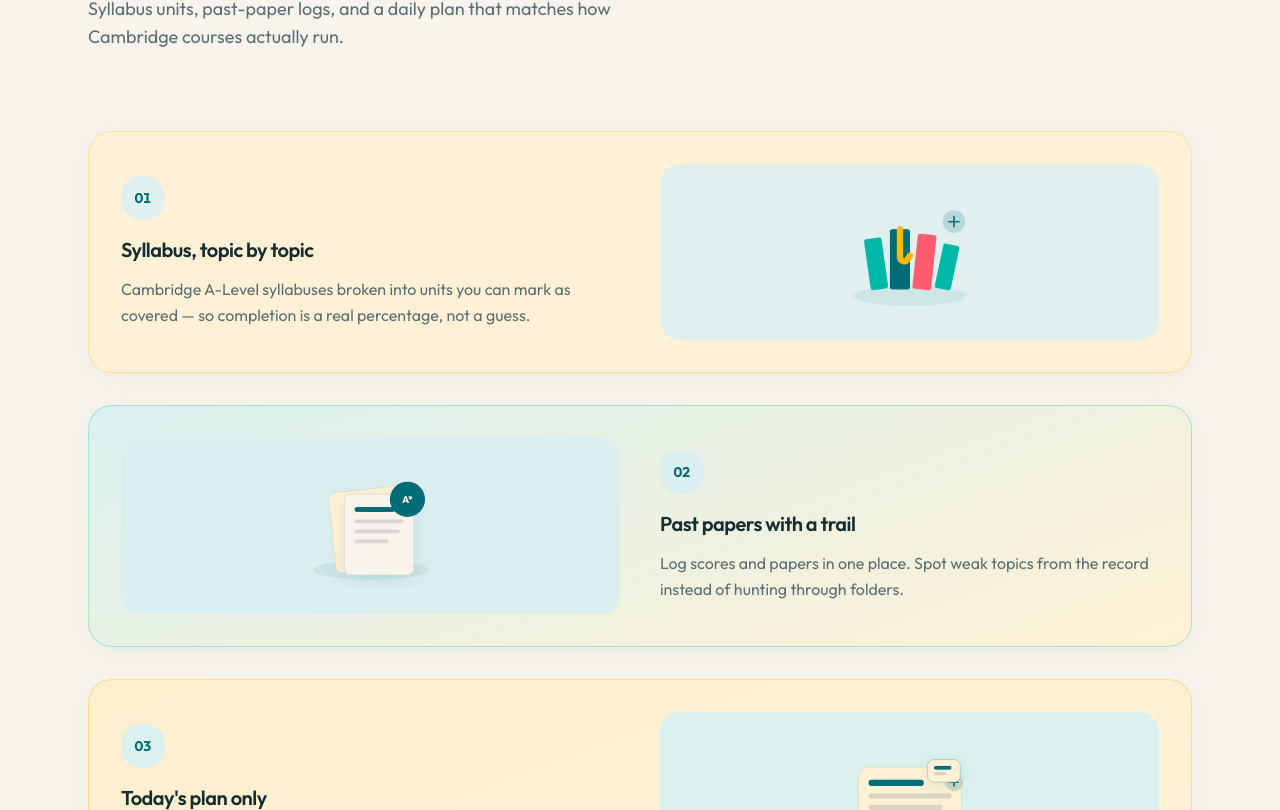
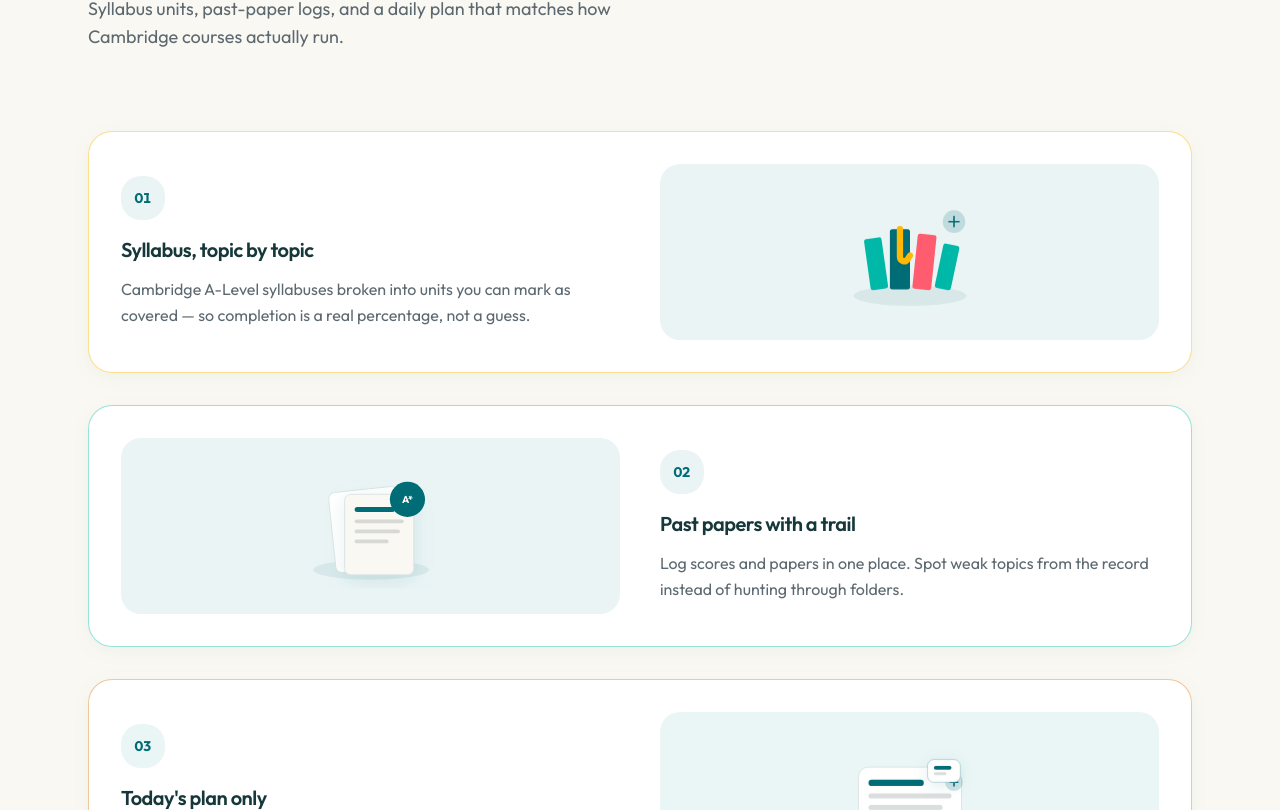
Before and after one commit to ActifDevs/lockdinapp, a React (Vite) app in the folder artifacts/revision-platform/: page / in a window 1280 px wide. Shown: the part 1010-1820 px from the top of the page. Built offline with nearby package versions, Linux system fonts and the light colour scheme.

Commit message:
Ui Switch up - Colors condensed

```diff
--- a/artifacts/revision-platform/src/index.css
+++ b/artifacts/revision-platform/src/index.css
@@ -69,7 +69,9 @@
   --radius-2xl: calc(var(--radius) + 8px);
 }
 
-/* LIGHT MODE — lively coral / amber / teal / cream */
+/* LIGHT MODE — education teal + amber accents on cream canvas
+   Brand: Coral #FF5A6E · Amber #FFB703 · Teal #00B8A9 · Deep #006D77 · Cream #FFF1D6
+   Surfaces follow LMS pattern: tinted page, white cards, brand accents only */
 :root {
   --button-outline: rgba(0, 109, 119, 0.1);
   --badge-outline: rgba(0, 109, 119, 0.06);
@@ -77,63 +79,60 @@
   --elevate-1: rgba(0, 109, 119, 0.03);
   --elevate-2: rgba(0, 109, 119, 0.06);
 
-  /* Brand palette
-     Coral #FF5A6E · Amber #FFB703 · Teal #00B8A9 · Deep #006D77 · Cream #FFF1D6 */
   --brand-coral: 353 100% 68%;
   --brand-amber: 43 100% 51%;
   --brand-teal: 175 100% 36%;
   --brand-deep: 185 100% 23%;
   --brand-cream: 40 100% 92%;
 
-  /* Cream workspace — cards sit on a softer wash so brand fills read clearly */
-  --background: 40 42% 95%;
-  --foreground: 185 35% 14%;
-
-  --border: 40 28% 86%;
-  /* Brand cream as the default card fill (#FFF1D6 family) */
-  --card: 40 100% 92%;
-  --card-foreground: 185 35% 14%;
-  --card-border: 40 45% 82%;
-
-  --sidebar: 40 55% 97%;
-  --sidebar-foreground: 185 28% 20%;
-  --sidebar-border: 40 28% 88%;
+  /* Soft cream-mint canvas (not full yellow cream) */
+  --background: 42 48% 96.5%;
+  --foreground: 185 45% 16%;
+
+  --border: 185 14% 88%;
+  /* White cards for readable content */
+  --card: 0 0% 100%;
+  --card-foreground: 185 45% 16%;
+  --card-border: 185 14% 90%;
+
+  --sidebar: 40 40% 98%;
+  --sidebar-foreground: 185 30% 22%;
+  --sidebar-border: 185 12% 90%;
   --sidebar-primary: 185 100% 23%;
-  --sidebar-primary-foreground: 40 100% 96%;
-  --sidebar-accent: 175 45% 92%;
+  --sidebar-primary-foreground: 0 0% 100%;
+  --sidebar-accent: 175 40% 94%;
   --sidebar-accent-foreground: 185 100% 20%;
   --sidebar-ring: 185 100% 23%;
 
-  --popover: 40 100% 99%;
-  --popover-foreground: 185 35% 14%;
-  --popover-border: 40 30% 90%;
-
-  /* Deep sea teal — primary actions */
+  --popover: 0 0% 100%;
+  --popover-foreground: 185 45% 16%;
+  --popover-border: 185 14% 90%;
+
+  /* Deep teal — primary actions */
   --primary: 185 100% 23%;
-  --primary-foreground: 40 100% 96%;
-
-  --secondary: 40 45% 93%;
-  --secondary-foreground: 185 30% 22%;
-
-  --muted: 40 35% 93%;
-  --muted-foreground: 185 12% 40%;
-
-  /* Bright teal wash */
-  --accent: 175 50% 92%;
+  --primary-foreground: 0 0% 100%;
+
+  --secondary: 175 28% 94%;
+  --secondary-foreground: 185 35% 22%;
+
+  --muted: 185 16% 94%;
+  /* Slate secondary text for WCAG contrast (not muddy teal-gray) */
+  --muted-foreground: 200 10% 40%;
+
+  --accent: 175 42% 93%;
   --accent-foreground: 185 100% 20%;
 
-  /* Coral for errors / hot accents */
-  --destructive: 353 90% 55%;
+  /* Coral for errors — slightly deeper for contrast on white */
+  --destructive: 353 85% 52%;
   --destructive-foreground: 0 0% 100%;
 
-  --input: 40 30% 91%;
+  --input: 185 14% 92%;
   --ring: 185 100% 23%;
 
-  /* Multi-hue charts from the brand set */
   --chart-1: 185 100% 23%;
   --chart-2: 175 100% 36%;
-  --chart-3: 43 100% 51%;
-  --chart-4: 353 100% 68%;
+  --chart-3: 32 95% 44%;
+  --chart-4: 353 85% 55%;
   --chart-5: 185 25% 45%;
 
   --app-font-sans: 'Outfit', system-ui, sans-serif;
@@ -142,26 +141,27 @@
 
   --radius: 1rem;
 
-  --shadow-2xs: 0 1px 2px hsl(185 40% 18% / 0.05);
-  --shadow-xs: 0 2px 8px hsl(185 40% 18% / 0.06);
-  --shadow-sm: 0 4px 16px hsl(185 40% 18% / 0.07);
-  --shadow: 0 8px 24px hsl(185 40% 18% / 0.08);
-  --shadow-md: 0 12px 32px hsl(185 40% 18% / 0.09);
-  --shadow-lg: 0 16px 40px hsl(185 40% 18% / 0.1);
-  --shadow-xl: 0 24px 48px hsl(185 40% 18% / 0.11);
-  --shadow-2xl: 0 32px 64px hsl(185 40% 18% / 0.12);
-
-  --pastel-yellow: 43 90% 90%;
-  --pastel-mint: 175 45% 90%;
-  --pastel-blue: 185 40% 90%;
-  --pastel-pink: 353 80% 93%;
-  --pastel-purple: 175 35% 91%;
-
-  --pastel-yellow-fg: 36 80% 28%;
-  --pastel-mint-fg: 175 80% 22%;
-  --pastel-blue-fg: 185 90% 20%;
-  --pastel-pink-fg: 353 70% 36%;
-  --pastel-purple-fg: 185 70% 24%;
+  --shadow-2xs: 0 1px 2px hsl(185 40% 18% / 0.04);
+  --shadow-xs: 0 2px 8px hsl(185 40% 18% / 0.05);
+  --shadow-sm: 0 4px 16px hsl(185 40% 18% / 0.06);
+  --shadow: 0 8px 24px hsl(185 40% 18% / 0.07);
+  --shadow-md: 0 12px 32px hsl(185 40% 18% / 0.08);
+  --shadow-lg: 0 16px 40px hsl(185 40% 18% / 0.09);
+  --shadow-xl: 0 24px 48px hsl(185 40% 18% / 0.1);
+  --shadow-2xl: 0 32px 64px hsl(185 40% 18% / 0.11);
+
+  /* Soft accent washes — chips/empty states only, not full cards */
+  --pastel-yellow: 43 70% 94%;
+  --pastel-mint: 175 40% 94%;
+  --pastel-blue: 185 35% 94%;
+  --pastel-pink: 353 55% 95%;
+  --pastel-purple: 175 30% 94%;
+
+  --pastel-yellow-fg: 32 80% 28%;
+  --pastel-mint-fg: 175 70% 22%;
+  --pastel-blue-fg: 185 80% 22%;
+  --pastel-pink-fg: 353 65% 38%;
+  --pastel-purple-fg: 185 55% 26%;
 
   --sidebar-primary-border: hsl(from hsl(var(--sidebar-primary)) h s calc(l + var(--opaque-button-border-intensity)) / alpha);
   --sidebar-accent-border: hsl(from hsl(var(--sidebar-accent)) h s calc(l + var(--opaque-button-border-intensity)) / alpha);
@@ -179,69 +179,69 @@
   --elevate-1: rgba(255, 255, 255, 0.03);
   --elevate-2: rgba(255, 255, 255, 0.06);
 
-  --brand-coral: 353 100% 68%;
-  --brand-amber: 43 100% 55%;
-  --brand-teal: 175 80% 48%;
-  --brand-deep: 185 55% 55%;
-  --brand-cream: 40 40% 18%;
-
-  --background: 185 28% 8%;
-  --foreground: 40 40% 94%;
-
-  --border: 185 18% 16%;
-  /* Deep teal card with a warm cream undertone in dark mode */
-  --card: 185 24% 13%;
-  --card-foreground: 40 40% 94%;
-  --card-border: 185 18% 18%;
-
-  --sidebar: 185 24% 9%;
-  --sidebar-foreground: 40 30% 90%;
-  --sidebar-border: 185 18% 15%;
-  --sidebar-primary: 175 80% 48%;
+  /* Lighter brand tones for dark surfaces (not inverted cream) */
+  --brand-coral: 353 90% 70%;
+  --brand-amber: 40 95% 58%;
+  --brand-teal: 175 70% 48%;
+  --brand-deep: 185 50% 58%;
+  --brand-cream: 40 20% 16%;
+
+  --background: 185 22% 7%;
+  --foreground: 40 20% 96%;
+
+  --border: 185 12% 18%;
+  --card: 185 18% 11%;
+  --card-foreground: 40 20% 96%;
+  --card-border: 185 12% 18%;
+
+  --sidebar: 185 20% 8%;
+  --sidebar-foreground: 40 15% 90%;
+  --sidebar-border: 185 12% 15%;
+  --sidebar-primary: 175 70% 48%;
   --sidebar-primary-foreground: 185 40% 8%;
-  --sidebar-accent: 185 25% 16%;
-  --sidebar-accent-foreground: 175 60% 78%;
-  --sidebar-ring: 175 80% 48%;
-
-  --popover: 185 22% 11%;
-  --popover-foreground: 40 40% 94%;
-  --popover-border: 185 18% 16%;
-
-  --primary: 175 80% 48%;
+  --sidebar-accent: 185 16% 14%;
+  --sidebar-accent-foreground: 175 55% 75%;
+  --sidebar-ring: 175 70% 48%;
+
+  --popover: 185 18% 11%;
+  --popover-foreground: 40 20% 96%;
+  --popover-border: 185 12% 18%;
+
+  --primary: 175 70% 48%;
   --primary-foreground: 185 40% 8%;
 
-  --secondary: 185 18% 16%;
-  --secondary-foreground: 40 30% 90%;
-
-  --muted: 185 18% 15%;
-  --muted-foreground: 185 12% 62%;
-
-  --accent: 185 25% 16%;
-  --accent-foreground: 175 60% 78%;
-
-  --destructive: 353 85% 58%;
+  --secondary: 185 14% 15%;
+  --secondary-foreground: 40 15% 90%;
+
+  --muted: 185 14% 14%;
+  --muted-foreground: 185 8% 65%;
+
+  --accent: 185 16% 15%;
+  --accent-foreground: 175 55% 75%;
+
+  --destructive: 353 80% 60%;
   --destructive-foreground: 0 0% 100%;
 
-  --input: 185 18% 18%;
-  --ring: 175 80% 48%;
-
-  --chart-1: 175 80% 48%;
-  --chart-2: 43 100% 55%;
-  --chart-3: 353 100% 68%;
-  --chart-4: 185 40% 55%;
-  --chart-5: 40 30% 55%;
-
-  --pastel-yellow: 43 40% 14%;
-  --pastel-mint: 175 30% 14%;
-  --pastel-blue: 185 28% 14%;
-  --pastel-pink: 353 35% 14%;
-  --pastel-purple: 175 25% 14%;
-
-  --pastel-yellow-fg: 43 90% 72%;
-  --pastel-mint-fg: 175 70% 72%;
-  --pastel-blue-fg: 185 60% 75%;
-  --pastel-pink-fg: 353 80% 78%;
-  --pastel-purple-fg: 175 55% 72%;
+  --input: 185 14% 16%;
+  --ring: 175 70% 48%;
+
+  --chart-1: 175 70% 48%;
+  --chart-2: 40 95% 58%;
+  --chart-3: 353 90% 70%;
+  --chart-4: 185 40% 58%;
+  --chart-5: 40 20% 60%;
+
+  --pastel-yellow: 40 22% 14%;
+  --pastel-mint: 175 18% 14%;
+  --pastel-blue: 185 16% 14%;
+  --pastel-pink: 353 18% 14%;
+  --pastel-purple: 175 14% 14%;
+
+  --pastel-yellow-fg: 40 90% 70%;
+  --pastel-mint-fg: 175 65% 70%;
+  --pastel-blue-fg: 185 55% 72%;
+  --pastel-pink-fg: 353 80% 76%;
+  --pastel-purple-fg: 175 50% 70%;
 }
 
 @layer base {
@@ -324,78 +324,50 @@
   }
 
   .surface-card {
-    @apply rounded-2xl border text-card-foreground transition-all duration-200;
-    border-color: hsl(var(--brand-amber) / 0.22);
-    background:
-      linear-gradient(
-        155deg,
-        hsl(var(--brand-cream)) 0%,
-        hsl(40 90% 94%) 48%,
-        hsl(var(--brand-teal) / 0.1) 100%
-      );
-    box-shadow: 0 4px 20px hsl(var(--brand-deep) / 0.07);
+    @apply rounded-2xl border border-border/70 bg-card text-card-foreground transition-all duration-200;
+    box-shadow: 0 4px 20px hsl(var(--brand-deep) / 0.05);
   }
 
   .surface-card:hover {
-    box-shadow: 0 8px 28px hsl(var(--brand-deep) / 0.12);
-  }
-
-  .dark .surface-card {
-    border-color: hsl(var(--brand-teal) / 0.22);
-    background:
-      linear-gradient(
-        155deg,
-        hsl(185 28% 14%) 0%,
-        hsl(185 22% 12%) 55%,
-        hsl(var(--brand-teal) / 0.12) 100%
-      );
-  }
-
-  /* Soft brand fills — use on any card surface */
+    box-shadow: 0 8px 28px hsl(var(--brand-deep) / 0.09);
+  }
+
+  /* Accent identity via a uniform tinted border on all sides */
   .card-tint-cream {
-    border-color: hsl(var(--brand-amber) / 0.28) !important;
-    background: hsl(var(--brand-cream)) !important;
+    border-color: hsl(var(--brand-amber) / 0.45) !important;
+    background: hsl(var(--card)) !important;
   }
   .card-tint-teal {
-    border-color: hsl(var(--brand-teal) / 0.28) !important;
-    background:
-      linear-gradient(160deg, hsl(var(--pastel-mint)) 0%, hsl(var(--brand-cream)) 100%) !important;
+    border-color: hsl(var(--brand-teal) / 0.4) !important;
+    background: hsl(var(--card)) !important;
   }
   .card-tint-amber {
-    border-color: hsl(var(--brand-amber) / 0.35) !important;
-    background:
-      linear-gradient(160deg, hsl(var(--pastel-yellow)) 0%, hsl(var(--brand-cream)) 100%) !important;
+    border-color: hsl(32 95% 44% / 0.4) !important;
+    background: hsl(var(--card)) !important;
   }
   .card-tint-coral {
-    border-color: hsl(var(--brand-coral) / 0.28) !important;
-    background:
-      linear-gradient(160deg, hsl(var(--pastel-pink)) 0%, hsl(var(--brand-cream)) 100%) !important;
+    border-color: hsl(var(--brand-coral) / 0.4) !important;
+    background: hsl(var(--card)) !important;
   }
   .card-tint-deep {
-    border-color: hsl(var(--brand-deep) / 0.22) !important;
-    background:
-      linear-gradient(160deg, hsl(var(--pastel-blue)) 0%, hsl(var(--brand-cream)) 100%) !important;
+    border-color: hsl(var(--brand-deep) / 0.38) !important;
+    background: hsl(var(--card)) !important;
   }
 
   .dark .card-tint-cream {
-    border-color: hsl(var(--brand-amber) / 0.22) !important;
-    background: linear-gradient(160deg, hsl(40 30% 14%) 0%, hsl(var(--card)) 100%) !important;
+    border-color: hsl(var(--brand-amber) / 0.32) !important;
   }
   .dark .card-tint-teal {
-    border-color: hsl(var(--brand-teal) / 0.28) !important;
-    background: linear-gradient(160deg, hsl(var(--pastel-mint)) 0%, hsl(var(--card)) 100%) !important;
+    border-color: hsl(var(--brand-teal) / 0.32) !important;
   }
   .dark .card-tint-amber {
-    border-color: hsl(var(--brand-amber) / 0.28) !important;
-    background: linear-gradient(160deg, hsl(var(--pastel-yellow)) 0%, hsl(var(--card)) 100%) !important;
+    border-color: hsl(40 95% 58% / 0.3) !important;
   }
   .dark .card-tint-coral {
-    border-color: hsl(var(--brand-coral) / 0.28) !important;
-    background: linear-gradient(160deg, hsl(var(--pastel-pink)) 0%, hsl(var(--card)) 100%) !important;
+    border-color: hsl(var(--brand-coral) / 0.32) !important;
   }
   .dark .card-tint-deep {
-    border-color: hsl(var(--brand-deep) / 0.3) !important;
-    background: linear-gradient(160deg, hsl(var(--pastel-blue)) 0%, hsl(var(--card)) 100%) !important;
+    border-color: hsl(var(--brand-deep) / 0.4) !important;
   }
 
   .nav-active {
@@ -623,27 +595,35 @@
   }
 
   .sidebar-footer {
-    @apply mt-auto shrink-0 space-y-1 border-t border-border/50 pt-3;
+    @apply mt-auto shrink-0 space-y-2 border-t border-border/50 pt-3;
+  }
+
+  .sidebar-footer-row {
+    @apply flex items-center gap-1.5;
+  }
+
+  .sidebar-icon-btn {
+    @apply flex h-9 w-9 shrink-0 items-center justify-center rounded-lg text-sidebar-foreground/70 transition-colors duration-200 hover:bg-sidebar-accent hover:text-sidebar-foreground focus-visible:outline-none focus-visible:ring-2 focus-visible:ring-ring/40;
+  }
+
+  .sidebar-icon-btn-muted {
+    @apply text-muted-foreground hover:bg-destructive/10 hover:text-destructive;
   }
 
   .sidebar-user-card {
-    @apply flex items-center gap-3 rounded-xl border border-border/50 bg-muted/25 p-2.5;
+    @apply flex items-center gap-2.5 rounded-xl border border-border/50 bg-muted/25 p-2;
   }
 
   .sidebar-user-avatar {
-    @apply flex h-10 w-10 shrink-0 items-center justify-center rounded-lg bg-primary/10 text-sm font-semibold text-primary;
+    @apply flex h-8 w-8 shrink-0 items-center justify-center rounded-lg bg-primary/10 text-xs font-semibold text-primary;
   }
 
   .sidebar-legal {
-    @apply flex flex-wrap gap-x-3 gap-y-1 px-2 pt-1 text-[11px] text-muted-foreground;
+    @apply flex items-center gap-1.5 px-1 text-[11px] text-muted-foreground;
   }
 
   .sidebar-legal a {
     @apply rounded-sm transition-colors duration-200 hover:text-foreground focus-visible:outline-none focus-visible:ring-2 focus-visible:ring-ring/40;
-  }
-
-  .sidebar-signout {
-    @apply mb-2 flex min-h-11 w-full items-center gap-3 rounded-xl px-2.5 py-2 text-sm font-medium text-muted-foreground transition-all duration-200 hover:bg-destructive/8 hover:text-destructive focus-visible:outline-none focus-visible:ring-2 focus-visible:ring-ring/40 focus-visible:ring-offset-2 focus-visible:ring-offset-sidebar active:scale-[0.98];
   }
 
   .brand-icon {
@@ -1248,45 +1228,51 @@
 
 .dash-stat-card {
   border-radius: 1rem;
-  border: 1px solid hsl(var(--brand-amber) / 0.25);
+  border: 1px solid hsl(var(--border));
   padding: 1.25rem;
-  background: hsl(var(--brand-cream));
-  box-shadow: 0 4px 20px hsl(var(--brand-deep) / 0.06);
+  background: hsl(var(--card));
+  box-shadow: 0 4px 20px hsl(var(--brand-deep) / 0.05);
   transition: transform 0.2s ease, box-shadow 0.2s ease;
 }
 
 .dark .dash-stat-card {
-  border-color: hsl(var(--brand-teal) / 0.22);
+  border-color: hsl(var(--border));
   background: hsl(var(--card));
 }
 
 .dash-stat-card:hover {
   transform: translateY(-2px);
-  box-shadow: 0 8px 28px hsl(var(--brand-deep) / 0.1);
+  box-shadow: 0 8px 28px hsl(var(--brand-deep) / 0.09);
 }
 
 .dash-stat-streak {
-  background: linear-gradient(145deg, hsl(var(--brand-amber) / 0.18) 0%, hsl(var(--card)) 70%);
+  border-color: hsl(var(--brand-amber) / 0.45);
+  background: hsl(var(--pastel-yellow) / 0.55);
 }
 
 .dark .dash-stat-streak {
-  background: linear-gradient(145deg, hsl(var(--brand-amber) / 0.12) 0%, hsl(var(--card)) 70%);
+  border-color: hsl(var(--brand-amber) / 0.3);
+  background: hsl(var(--card));
 }
 
 .dash-stat-xp {
-  background: linear-gradient(145deg, hsl(var(--brand-cream)) 0%, hsl(var(--card)) 70%);
+  border-color: hsl(var(--brand-teal) / 0.4);
+  background: hsl(var(--pastel-mint) / 0.55);
 }
 
 .dark .dash-stat-xp {
-  background: linear-gradient(145deg, hsl(185 30% 14%) 0%, hsl(var(--card)) 70%);
+  border-color: hsl(var(--brand-teal) / 0.32);
+  background: hsl(var(--card));
 }
 
 .dash-stat-rank {
-  background: linear-gradient(145deg, hsl(45 100% 96%) 0%, hsl(var(--card)) 70%);
+  border-color: hsl(32 95% 44% / 0.4);
+  background: hsl(var(--card));
 }
 
 .dark .dash-stat-rank {
-  background: linear-gradient(145deg, hsl(45 30% 14%) 0%, hsl(var(--card)) 70%);
+  border-color: hsl(40 95% 58% / 0.3);
+  background: hsl(var(--card));
 }
 
 .dash-xp-track {
@@ -1320,26 +1306,16 @@
   position: relative;
   overflow: hidden;
   border-radius: 1rem;
-  border: 1px solid hsl(var(--brand-teal) / 0.2);
-  background:
-    linear-gradient(
-      155deg,
-      hsl(var(--brand-cream)) 0%,
-      hsl(var(--pastel-mint) / 0.7) 100%
-    );
+  border: 1px solid hsl(var(--border));
+  background: hsl(var(--card));
   padding: 1.25rem;
-  box-shadow: 0 4px 18px hsl(var(--brand-deep) / 0.06);
+  box-shadow: 0 4px 18px hsl(var(--brand-deep) / 0.05);
   transition: transform 0.2s ease, box-shadow 0.2s ease;
 }
 
 .dark .dash-mastery-card {
-  border-color: hsl(var(--brand-teal) / 0.25);
-  background:
-    linear-gradient(
-      155deg,
-      hsl(185 26% 13%) 0%,
-      hsl(var(--pastel-mint)) 100%
-    );
+  border-color: hsl(var(--border));
+  background: hsl(var(--card));
 }
 
 .dash-mastery-card:hover {
@@ -1404,25 +1380,16 @@
 
 .dash-mission {
   border-radius: 1rem;
-  border: 2px solid hsl(var(--brand-coral) / 0.28);
-  background:
-    linear-gradient(
-      155deg,
-      hsl(var(--brand-cream)) 0%,
-      hsl(var(--pastel-pink) / 0.65) 100%
-    );
+  border: 1px solid hsl(var(--brand-coral) / 0.4);
+  background: hsl(var(--card));
   padding: 1.25rem;
-  box-shadow: 0 8px 30px hsl(var(--brand-coral) / 0.1);
+  box-shadow: 0 8px 28px hsl(var(--brand-deep) / 0.06);
 }
 
 .dark .dash-mission {
-  border-color: hsl(var(--brand-coral) / 0.3);
-  background:
-    linear-gradient(
-      155deg,
-      hsl(185 26% 13%) 0%,
-      hsl(var(--pastel-pink)) 100%
-    );
+  border-color: hsl(var(--brand-coral) / 0.32);
+  background: hsl(var(--card));
+  box-shadow: 0 8px 28px hsl(0 0% 0% / 0.25);
 }
 
 .dash-mission-header {
@@ -1447,24 +1414,16 @@
 
 .dash-achievements {
   border-radius: 1rem;
-  border: 1px solid hsl(var(--brand-amber) / 0.3);
-  background:
-    linear-gradient(
-      155deg,
-      hsl(var(--brand-cream)) 0%,
-      hsl(var(--pastel-yellow) / 0.75) 100%
-    );
+  border: 1px solid hsl(var(--brand-amber) / 0.4);
+  background: hsl(var(--card));
   padding: 1.25rem;
+  box-shadow: 0 4px 18px hsl(var(--brand-deep) / 0.05);
 }
 
 .dark .dash-achievements {
-  border-color: hsl(var(--brand-amber) / 0.25);
-  background:
-    linear-gradient(
-      155deg,
-      hsl(185 26% 13%) 0%,
-      hsl(var(--pastel-yellow)) 100%
-    );
+  border-color: hsl(var(--brand-amber) / 0.3);
+  background: hsl(var(--card));
+  box-shadow: 0 4px 18px hsl(0 0% 0% / 0.2);
 }
 
 .dash-achievement {
@@ -1477,13 +1436,13 @@
 }
 
 .dash-achievement-unlocked {
-  background: linear-gradient(135deg, hsl(45 100% 96%) 0%, hsl(45 90% 92%) 100%);
-  border: 1px solid hsl(45 80% 75% / 0.5);
+  background: hsl(45 100% 94%);
+  border: 1px solid hsl(45 80% 75% / 0.45);
 }
 
 .dark .dash-achievement-unlocked {
-  background: linear-gradient(135deg, hsl(45 30% 16%) 0%, hsl(45 25% 12%) 100%);
-  border-color: hsl(45 40% 30%);
+  background: hsl(45 22% 16%);
+  border-color: hsl(45 30% 28%);
 }
 
 .dash-achievement-icon {
@@ -1512,27 +1471,15 @@
 
 .dash-insight-card {
   border-radius: 1rem;
-  border: 1px solid hsl(var(--brand-amber) / 0.22);
-  background:
-    linear-gradient(
-      155deg,
-      hsl(var(--brand-cream)) 0%,
-      hsl(40 90% 94%) 50%,
-      hsl(var(--brand-teal) / 0.1) 100%
-    );
+  border: 1px solid hsl(var(--border));
+  background: hsl(var(--card));
   overflow: hidden;
-  box-shadow: 0 4px 18px hsl(var(--brand-deep) / 0.06);
+  box-shadow: 0 4px 18px hsl(var(--brand-deep) / 0.05);
 }
 
 .dark .dash-insight-card {
-  border-color: hsl(var(--brand-teal) / 0.22);
-  background:
-    linear-gradient(
-      155deg,
-      hsl(185 28% 14%) 0%,
-      hsl(185 22% 12%) 55%,
-      hsl(var(--brand-teal) / 0.12) 100%
-    );
+  border-color: hsl(var(--border));
+  background: hsl(var(--card));
 }
 
 .dash-insight-card-header {
```
Also changed, not shown: artifacts/revision-platform/src/components/app-shell.tsx (+57 -10 lines).
